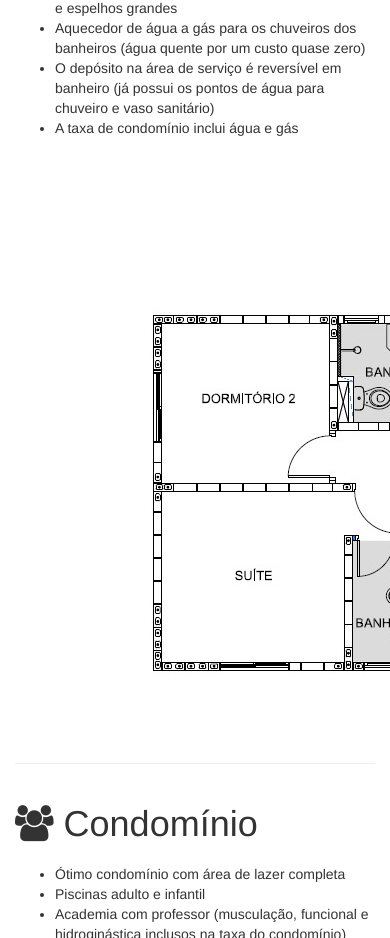
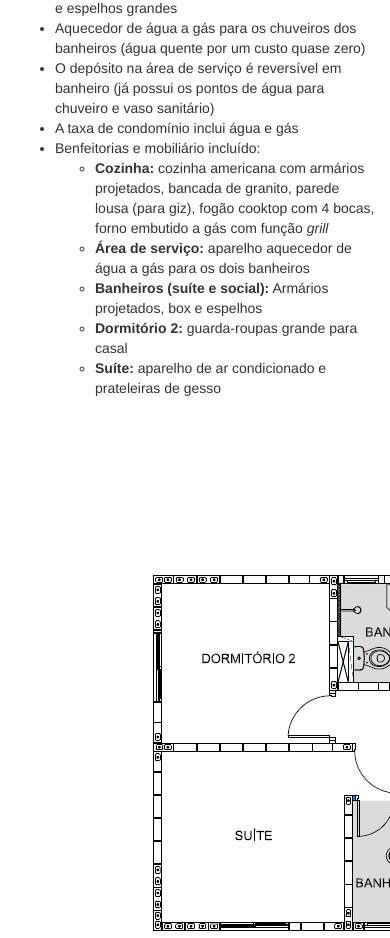
Before and after one commit to jalerson/jalerson.github.io, a plain HTML site: page vendo-apartamento/index.html in a window 390 px wide. Shown: the part 2298-3236 px from the top of the page. Drawn offline with nearby package versions, Linux system fonts and the light colour scheme.

Commit message:
Incluindo informações sobre benfeitorias e mobiliário, e nova foto da parede lousa.

```diff
--- a/vendo-apartamento/index.html
+++ b/vendo-apartamento/index.html
@@ -70,6 +70,10 @@
 
           <div class="item">
             <img src="fotos/apartamento/cozinha2.jpg" alt="Cozinha">
+          </div>
+
+          <div class="item">
+            <img src="fotos/apartamento/parede_lousa.jpeg" alt="Cozinha">
           </div>
 
           <div class="item">
@@ -279,6 +283,16 @@
             <li>Aquecedor de água a gás para os chuveiros dos banheiros (água quente por um custo quase zero)</li>
             <li>O depósito na área de serviço é reversível em banheiro (já possui os pontos de água para chuveiro e vaso sanitário)</li>
             <li>A taxa de condomínio inclui água e gás</li>
+            <li>
+              Benfeitorias e mobiliário incluído:
+              <ul>
+                <li><strong>Cozinha:</strong> cozinha americana com armários projetados, bancada de granito, parede lousa (para giz), fogão cooktop com 4 bocas, forno embutido a gás com função <i>grill</i></li>
+                <li><strong>Área de serviço:</strong> aparelho aquecedor de água a gás para os dois banheiros</li>
+                <li><strong>Banheiros (suíte e social):</strong> Armários projetados, box e espelhos</li>
+                <li><strong>Dormitório 2:</strong> guarda-roupas grande para casal</li>
+                <li><strong>Suíte:</strong> aparelho de ar condicionado e prateleiras de gesso</li>
+              </ul>
+            </li>
           </ul>
         </div>
         <div class="col-md-8 col-sm-12">
```
Also changed, not shown: vendo-apartamento/fotos/apartamento/parede_lousa.jpeg (added).
